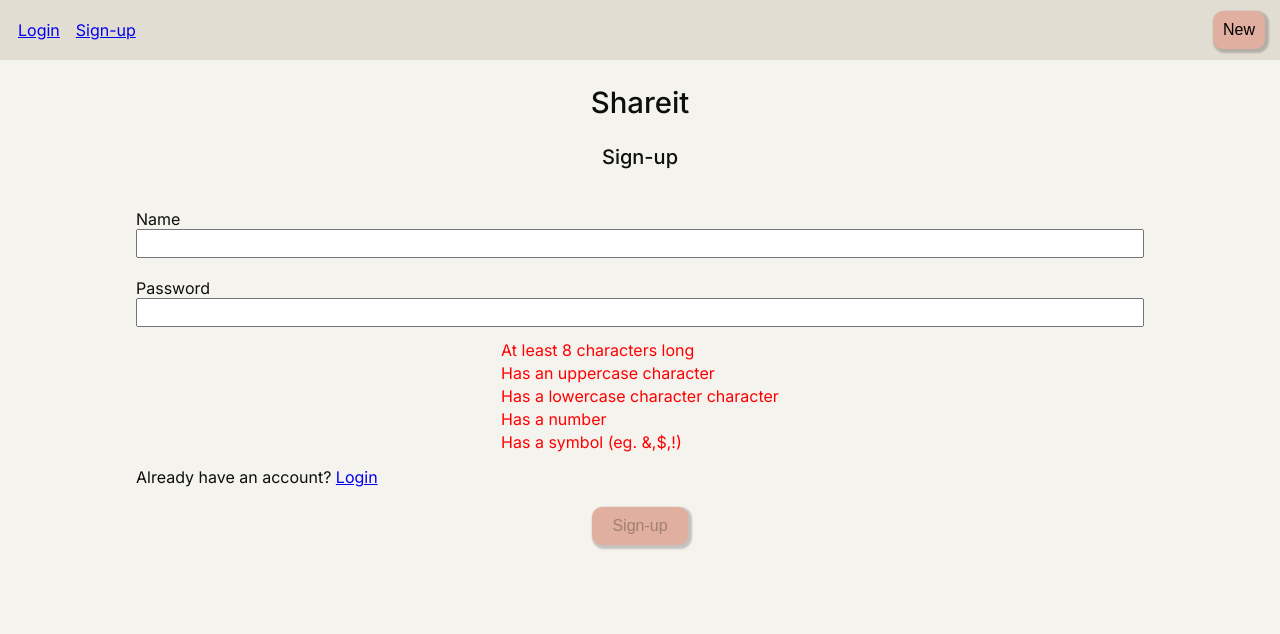
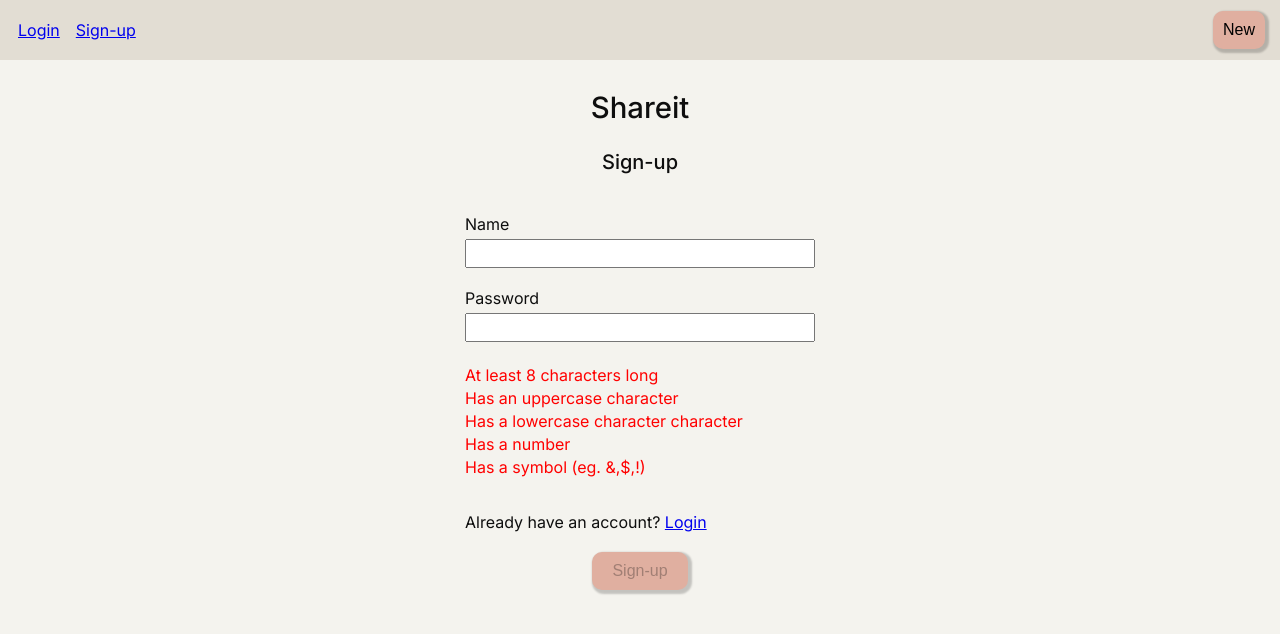
Before and after one commit to Serious-Fin/qr-pastebin, a SvelteKit app in the folder web/: page /signup in a window 1280 px wide. Shown: the top 634 px of the page. Built offline with nearby package versions, Linux system fonts and the light colour scheme; no server answers.

Commit message:
finish styling and fix logout bug

```diff
--- a/web/src/lib/componenets/PasswordField.svelte
+++ b/web/src/lib/componenets/PasswordField.svelte
@@ -72,4 +72,16 @@
 		padding: 5px 7px;
 		width: 100%;
 	}
+
+	@media (min-width: 768px) {
+		label {
+			margin-bottom: 5px;
+		}
+
+		#password-tips {
+			margin-top: 20px;
+			margin-bottom: 20px;
+			margin-right: auto;
+		}
+	}
 </style>
--- a/web/src/lib/componenets/ShareNotFound.svelte
+++ b/web/src/lib/componenets/ShareNotFound.svelte
@@ -49,5 +49,9 @@
 		h2 {
 			margin-bottom: 50px;
 		}
+
+		ul {
+			font-size: 12pt;
+		}
 	}
 </style>
--- a/web/src/lib/componenets/SharePasswordProtected.svelte
+++ b/web/src/lib/componenets/SharePasswordProtected.svelte
@@ -106,10 +106,4 @@
 			margin-top: 30px;
 		}
 	}
-
-	@media (min-width: 1024px) {
-		h1 {
-			font-size: 22pt;
-		}
-	}
 </style>
--- a/web/src/routes/+layout.svelte
+++ b/web/src/routes/+layout.svelte
@@ -12,6 +12,14 @@
 	if (pathName !== '/login' && pathName !== '/signup') {
 		redirectTo = pathName;
 	}
+
+	const logout = () => {
+		let redirectTo = encodeURIComponent(page.url.pathname);
+		if (redirectTo.includes('edit') || redirectTo.includes('shares')) {
+			redirectTo = '/';
+		}
+		window.location.href = `/api/logout?redirectTo=${redirectTo}`;
+	};
 </script>
 
 <svelte:head>
@@ -23,12 +31,7 @@
 <div id="header-box">
 	<div id="login-box">
 		{#if data.userId !== -1}
-			<button
-				class="button"
-				onclick={() =>
-					(window.location.href = `/api/logout?redirectTo=${encodeURIComponent(page.url.pathname)}`)}
-				>Logout</button
-			>
+			<button class="button" onclick={logout}>Logout</button>
 			<p>{data.username}</p>
 		{:else}
 			<a href={`/login?redirectTo=${encodeURIComponent(redirectTo)}`}>Login</a>
--- a/web/src/routes/[id]/+page.svelte
+++ b/web/src/routes/[id]/+page.svelte
@@ -54,10 +54,4 @@
 			padding: 30px 50px;
 		}
 	}
-
-	@media (min-width: 1024px) {
-		#main {
-			background-color: green;
-		}
-	}
 </style>
--- a/web/src/routes/login/+page.svelte
+++ b/web/src/routes/login/+page.svelte
@@ -135,4 +135,22 @@
 	#loadingBox {
 		margin-top: 20px;
 	}
+
+	@media (min-width: 768px) {
+		#main {
+			padding: 30px 50px;
+		}
+
+		form {
+			max-width: 350px;
+		}
+
+		label {
+			margin-bottom: 5px;
+		}
+
+		p {
+			margin-top: 30px;
+		}
+	}
 </style>
--- a/web/src/routes/shares/+page.svelte
+++ b/web/src/routes/shares/+page.svelte
@@ -169,11 +169,15 @@
 		#main {
 			padding: 30px 50px;
 		}
+
+		#share-box {
+			margin-bottom: 60px;
+		}
 	}
 
 	@media (min-width: 1024px) {
-		#main {
-			background-color: green;
+		#share-box {
+			max-width: 900px;
 		}
 	}
 </style>
--- a/web/src/routes/shares/edit/[id]/+page.svelte
+++ b/web/src/routes/shares/edit/[id]/+page.svelte
@@ -202,10 +202,4 @@
 			width: 25px;
 		}
 	}
-
-	@media (min-width: 1024px) {
-		#main {
-			background-color: green;
-		}
-	}
 </style>
--- a/web/src/routes/signup/+page.svelte
+++ b/web/src/routes/signup/+page.svelte
@@ -141,4 +141,18 @@
 	#loadingBox {
 		margin-top: 20px;
 	}
+
+	@media (min-width: 768px) {
+		#main {
+			padding: 30px 50px;
+		}
+
+		form {
+			max-width: 350px;
+		}
+
+		label {
+			margin-bottom: 5px;
+		}
+	}
 </style>
```
Also changed, not shown: web/src/routes/+page.svelte (+11 -0 lines).
